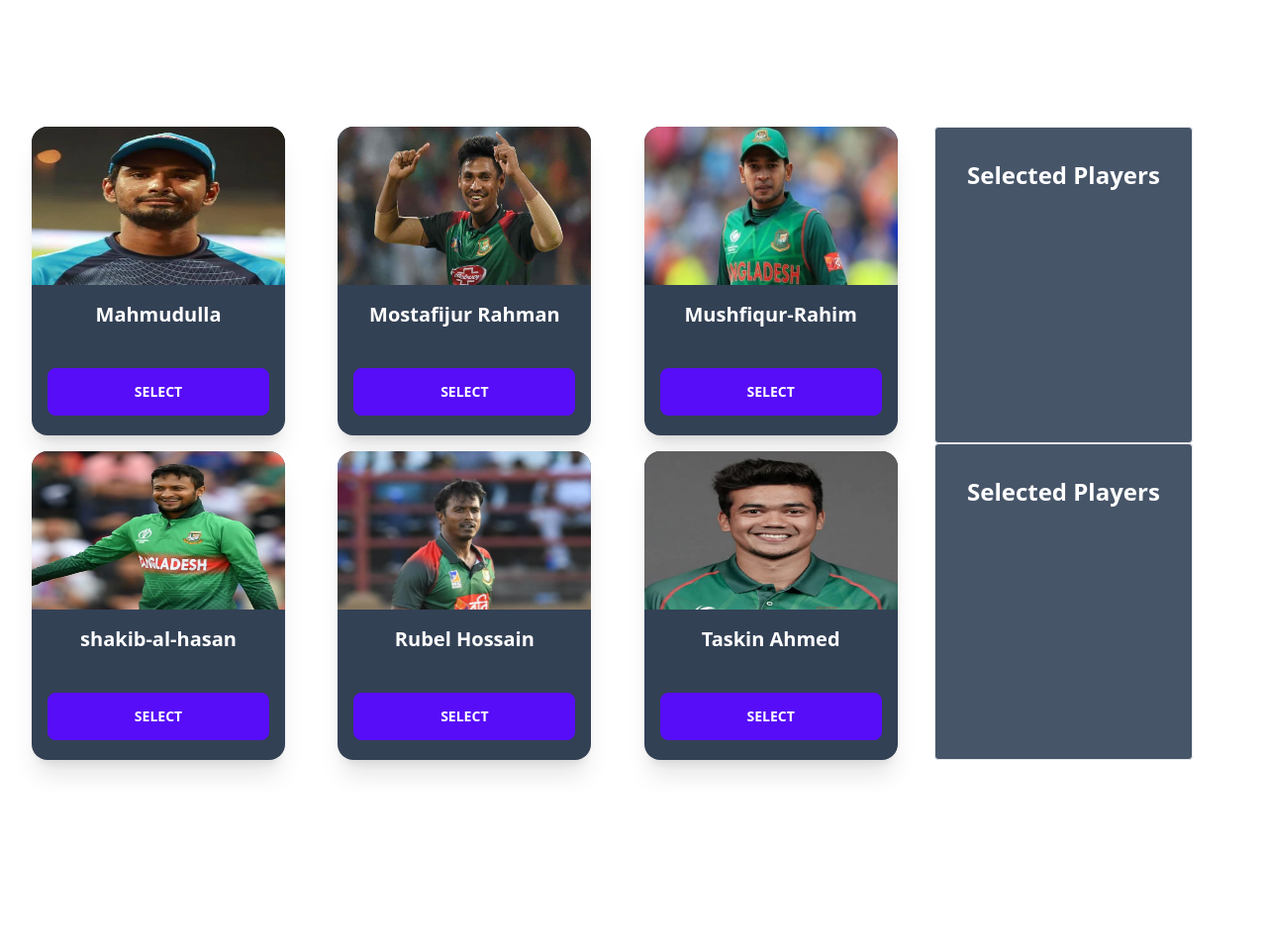
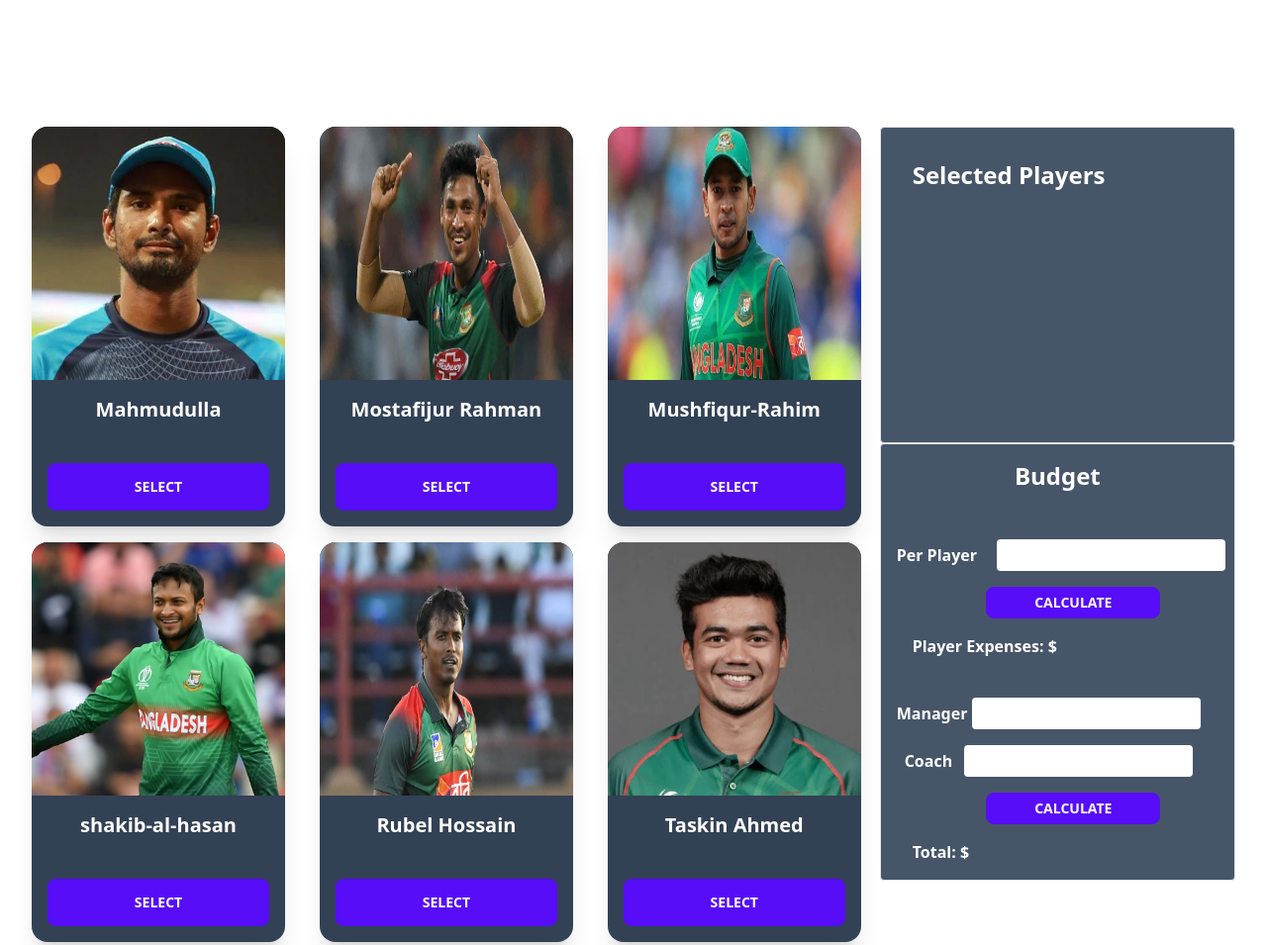
Before and after one commit to Joy5k/BCB_Bangladesh_JavaScript_code, a plain HTML site: page index.html in a window 1280 px wide. Shown: the part 600-1555 px from the top of the page at 99% size. Before the commit the page ends 1400 px from the top, so only its background shows below. Drawn offline with nearby package versions, Linux system fonts and the light colour scheme.

Commit message:
fixed img height

```diff
--- a/index.html
+++ b/index.html
@@ -60,7 +60,7 @@
             <div id="players" class="all-Players grid grid-cols-3 gap-4 w-9/12 ">
               <!-- card-no-1 -->
                 <div class="card card-compact w-64 bg-slate-700	shadow-xl text-center">
-                    <figure><img src="img/mahmudulla.jpg" class="w-full h-40" alt="Shoes" /></figure>
+                    <figure><img src="img/mahmudulla.jpg" class="w-full h-64	" alt="Shoes" /></figure>
                     <div class="card-body">
                       <h2 class=" text-xl	 font-semibold text-center text-white mb-8">Mahmudulla</h2>
 
@@ -71,7 +71,7 @@
                   </div>
                   <!-- card-no-2 -->
                   <div class="card card-compact w-64 bg-slate-700	shadow-xl text-center">
-                    <figure><img src="img/mustafijur.jpg" class="w-full h-40" alt="Shoes" /></figure>
+                    <figure><img src="img/mustafijur.jpg" class="w-full h-64	" alt="Shoes" /></figure>
                     <div class="card-body">
                       <h2 class=" text-xl	 font-semibold text-center text-white mb-8">Mostafijur Rahman</h2>
 
@@ -82,7 +82,7 @@
                   </div>
                   <!-- card-no-3 -->
                   <div class="card card-compact w-64 bg-slate-700	shadow-xl text-center">
-                    <figure><img src="img/Mushfiqur-Rahim.jpg" class="w-full h-40" alt="Shoes" /></figure>
+                    <figure><img src="img/Mushfiqur-Rahim.jpg" class="w-full h-64	" alt="Shoes" /></figure>
                     <div class="card-body">
                       <h2 class=" text-xl	 font-semibold text-center text-white mb-8">Mushfiqur-Rahim</h2>
 
@@ -93,7 +93,7 @@
                   </div>
                   <!-- card-no-4 -->
                   <div class="card card-compact w-64 bg-slate-700	shadow-xl text-center">
-                    <figure><img src="img/shakib-al-hasan.jpg" class="w-full h-40" alt="Shoes" /></figure>
+                    <figure><img src="img/shakib-al-hasan.jpg" class="w-full h-64	" alt="Shoes" /></figure>
                     <div class="card-body">
                       <h2 class=" text-xl	 font-semibold text-center text-white mb-8">shakib-al-hasan</h2>
 
@@ -104,7 +104,7 @@
                   </div>
                   <!-- card-no-5 -->
                   <div class="card card-compact w-64 bg-slate-700	shadow-xl text-center">
-                    <figure><img src="img/rubel-hossain-15_03_2022.jpg" class="w-full h-40" alt="Shoes" /></figure>
+                    <figure><img src="img/rubel-hossain-15_03_2022.jpg" class="w-full h-64	" alt="Shoes" /></figure>
                     <div class="card-body">
                       <h2 class=" text-xl	 font-semibold text-center text-white mb-8">Rubel Hossain</h2>
 
@@ -115,7 +115,7 @@
                   </div>
                   <!-- card-no-6 -->
                   <div class="card card-compact w-64 bg-slate-700	shadow-xl text-center">
-                    <figure><img src="img/Taskin Ahmed.jpg" class="w-full h-40" alt="Shoes" /></figure>
+                    <figure><img src="img/Taskin Ahmed.jpg" class="w-full h-64	" alt="Shoes" /></figure>
                     <div class="card-body">
                       <h2 class=" text-xl	 font-semibold text-center text-white mb-8">Taskin Ahmed</h2>
 
@@ -136,9 +136,32 @@
               </div>
 
             </div>
-            <div class="calculate bg-slate-600 h-80	border rounded ">
+    <!--main calculate section create here -->
+
+            <div class="calculate bg-slate-600 h-128	border rounded  ">
               <div class="">
-                <h2 class="font-semibold text-2xl text-white p-8 ">Selected Players</h2>
+                <h2 class="font-semibold text-2xl text-white p-4 text-center">Budget
+                </h2>
+
+
+                <div class="container m-4">
+                  <span id="per-player" class="font-semibold text-white">Per Player</span>
+                   <input class="m-4 h-8  rounded" type="text" id="income ">
+
+                    <button class="block btn btn-sm btn-primary w-44 h-8 mx-auto" id="cal-btn">Calculate</button>
+                  <p class="m-4 text-white font-semibold">Player Expenses: $<span></span></p>
+                   <br>
+
+
+                   <span class="font-semibold text-white">Manager</span>
+
+                   <input class="mb-4 h-8  rounded" type="text"  id="food">
+             <br>
+             <span class="font-semibold text-white mx-2">Coach </span>
+             <input class="mb-4 h-8  rounded" type="text"  id="food">
+             <button class="block btn btn-sm btn-primary w-44 h-8 mx-auto" id="cal-btn">Calculate</button>
+             <p class="m-4 text-white font-semibold">Total: $<span></span></p>
+                 </div>
               </div>
 
             </div>
--- a/js/app.js
+++ b/js/app.js
@@ -1,16 +1,16 @@
 
 const allPlayers= [];
-// function playerList(names) {
-//     for (let i = 1; i <names.length; i++){
-//         const index = i;
-//         const element = names[index];
-//         let setInOl = document.getElementById('Selected-PlayersList');
-//         let li = document.createElement('li');
-//         setInOl.appendChild(li);
+function playerList(names) {
+    for (let i = 1; i <names.length; i++){
+        const index = i;
+        const element = names[index];
+        let setInOl = document.getElementById('Selected-PlayersList');
+        let li = document.createElement('li');
+        setInOl.appendChild(li);
 
-//         // console.log(element);
-//     }
-// }
+        // console.log(element);
+    }
+}
 
 function getPlayerInfo(element) {
     const playerName = element.parentNode.parentNode.children[0].innerText;
@@ -27,5 +27,5 @@ function getPlayerInfo(element) {
         let li = document.createElement('li');
         li.innerText = playerName;
      ol.appendChild(li);
-    // playerList(allPlayers);
+    playerList(allPlayers);
 }
```
